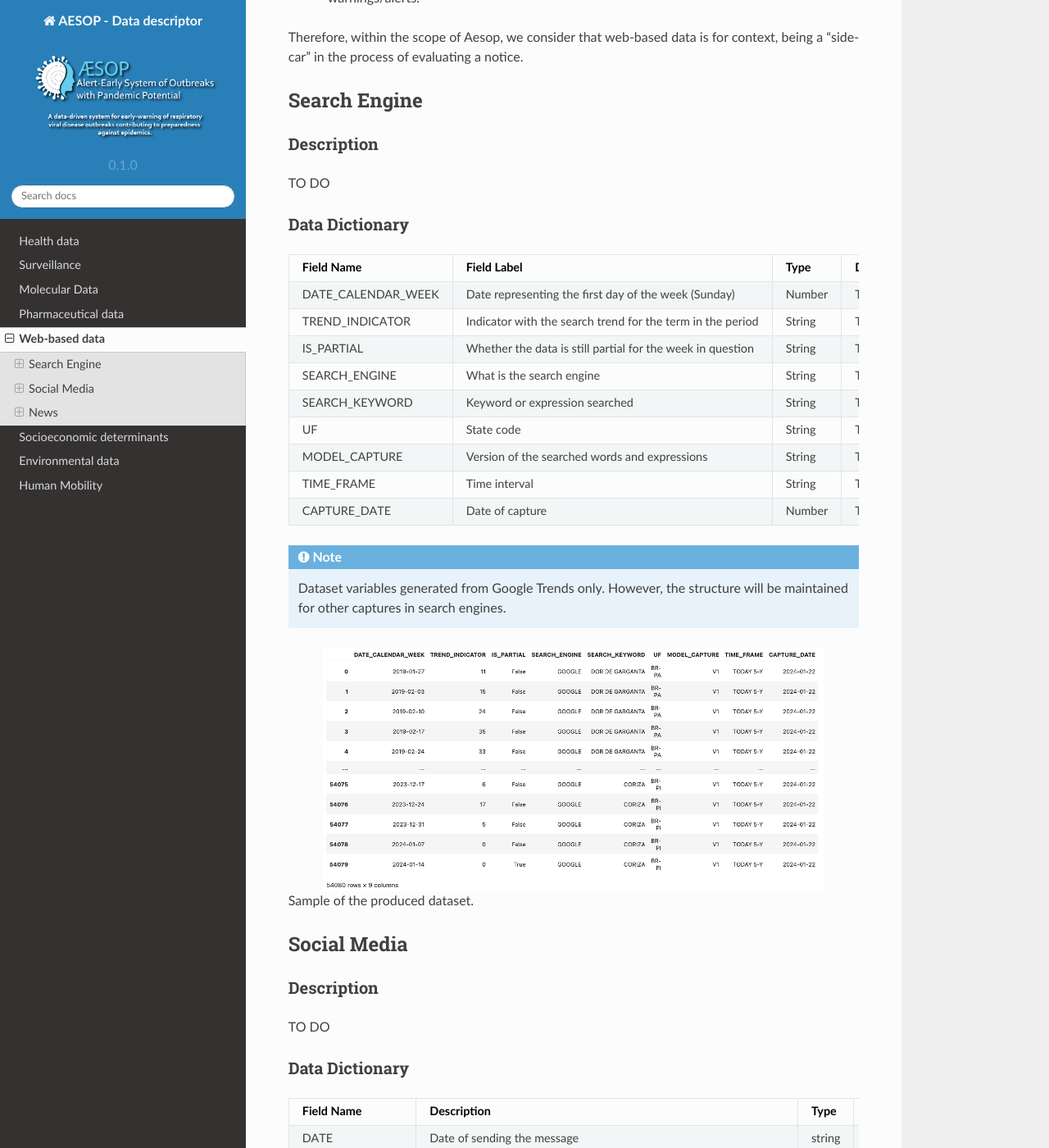
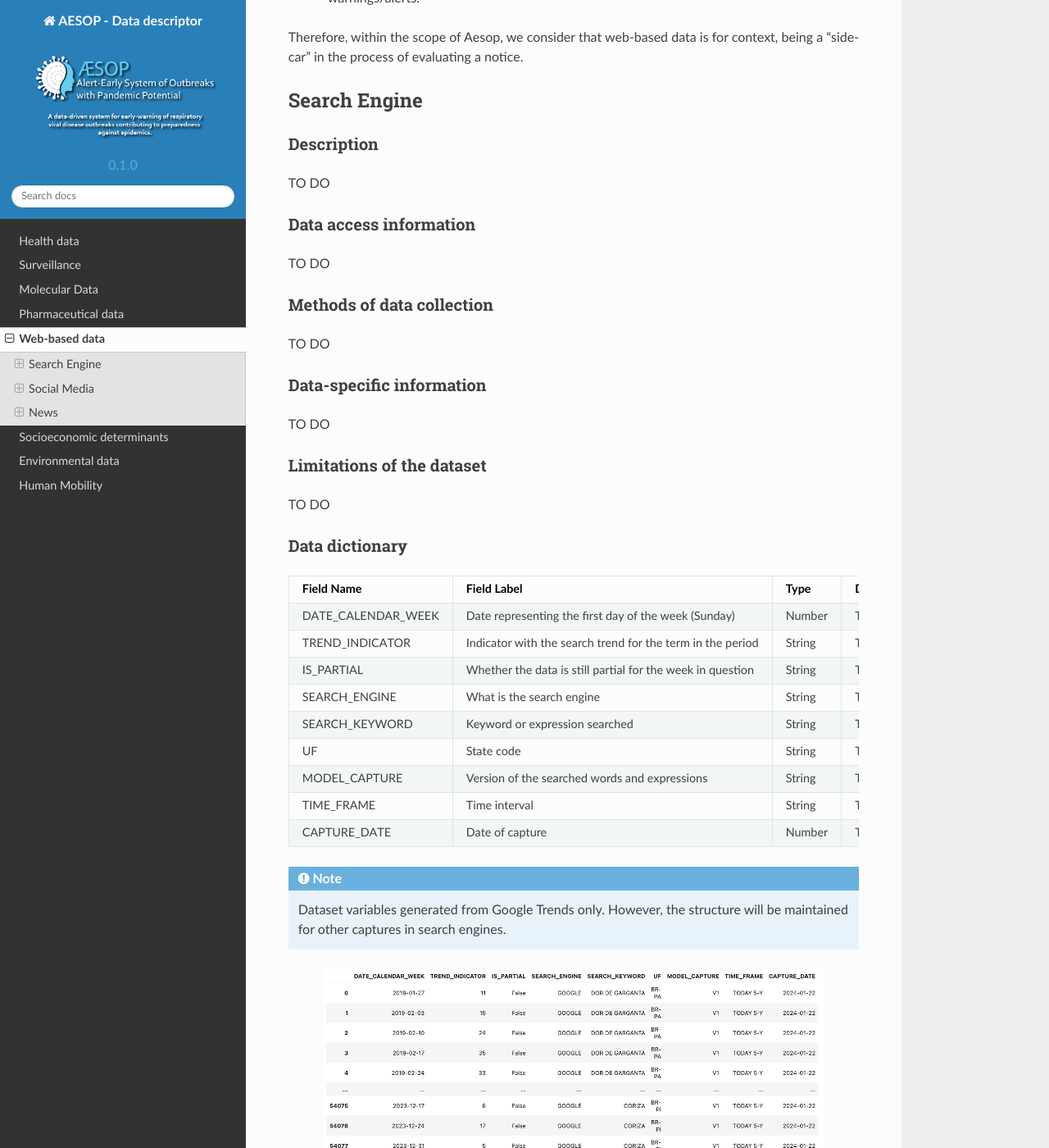
Before and after one commit to cidacslab/AESOP-Data-Documentation, a Sphinx documentation site: the page built from docs/source/web_based.rst, in a window 1280 px wide and 1400 px high, scrolled down 606 px. Shown: the whole window at 82% size. Built offline with Sphinx 7.4.7 and the Read the Docs theme 2.0.0, drawn with Linux system fonts in a browser that asks for light colours; some of the changed text lies outside the part shown.

Commit message:
Update web_based.rst

```diff
--- a/docs/source/web_based.rst
+++ b/docs/source/web_based.rst
@@ -21,7 +21,23 @@ Description
 ^^^^^^^^^^^
 TO DO
 
-Data Dictionary
+Data access information
+^^^^^^^^^^^^^^^^^^^^^^^
+TO DO
+
+Methods of data collection
+^^^^^^^^^^^^^^^^^^^^^^^^^^
+TO DO
+
+Data-specific information
+^^^^^^^^^^^^^^^^^^^^^^^^^
+TO DO
+
+Limitations of the dataset
+^^^^^^^^^^^^^^^^^^^^^^^^^^
+TO DO
+
+Data dictionary
 ^^^^^^^^^^^^^^^
 +---------------------+-------------------------------------------------------------+------------+------------------------------------------+
 | Field Name          | Field Label                                                 | Type       | Description                              |
@@ -67,8 +83,25 @@ Description
 ^^^^^^^^^^^
 TO DO
 
-Data Dictionary
+Data access information
+^^^^^^^^^^^^^^^^^^^^^^^
+TO DO
+
+Methods of data collection
+^^^^^^^^^^^^^^^^^^^^^^^^^^
+TO DO
+
+Data-specific information
+^^^^^^^^^^^^^^^^^^^^^^^^^
+TO DO
+
+Limitations of the dataset
+^^^^^^^^^^^^^^^^^^^^^^^^^^
+TO DO
+
+Data dictionary
 ^^^^^^^^^^^^^^^
+
 +---------------------+------------------------------------------------------------------------+------------+------------------------------------------+
 | Field Name          | Description                                                            | Type       | Format Sample                            |
 +=====================+========================================================================+============+==========================================+
@@ -115,6 +148,26 @@ Description
 ^^^^^^^^^^^
 TO DO
 
+Data access information
+^^^^^^^^^^^^^^^^^^^^^^^
+TO DO
+
+Methods of data collection
+^^^^^^^^^^^^^^^^^^^^^^^^^^
+TO DO
+
+Data-specific information
+^^^^^^^^^^^^^^^^^^^^^^^^^
+TO DO
+
+Limitations of the dataset
+^^^^^^^^^^^^^^^^^^^^^^^^^^
+TO DO
+
+Data dictionary
+^^^^^^^^^^^^^^^
+TO DO
+
 
 
 
```
